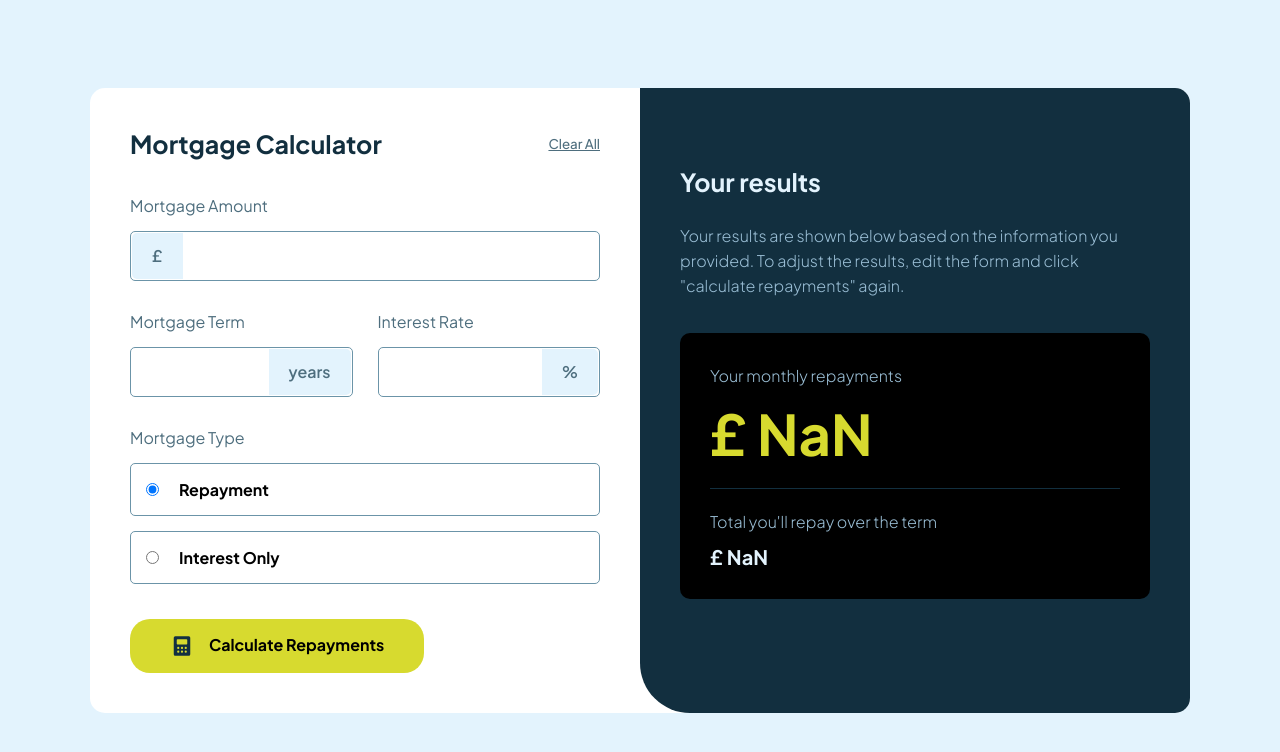
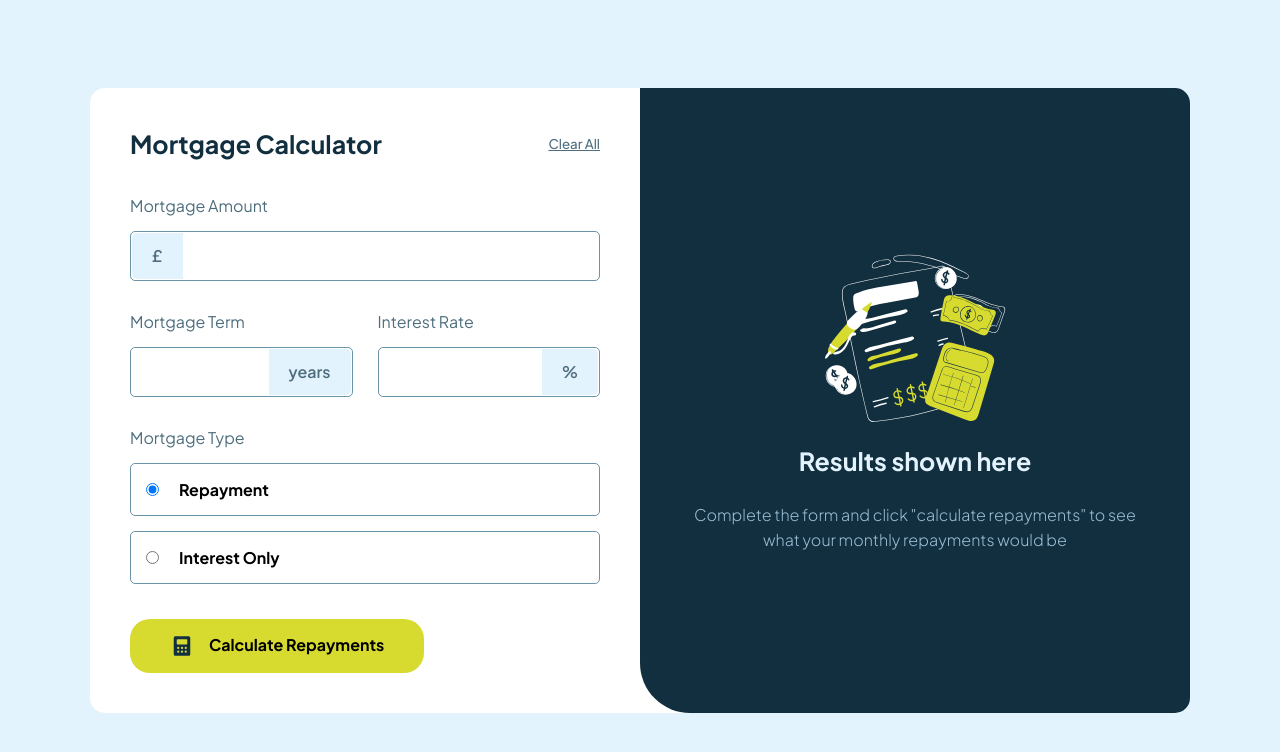
Before and after one commit to RoksolanaVeres/FEM_Mortgage-Repayment-Calculator, a React (Vite) app: page / in a window 1280 px wide. Shown: the top 752 px of the page. Built offline with nearby package versions, Linux system fonts and the light colour scheme.

Commit message:
showing results depending on the presence of errors

```diff
--- a/src/App.tsx
+++ b/src/App.tsx
@@ -168,7 +168,7 @@ export default function App() {
             </button>
           </form>
         </div>
-        <Results data={calculatorData} />
+        <Results data={calculatorData} errorFields={errorFields} />
       </div>
     </div>
   );
--- a/src/components/Results.tsx
+++ b/src/components/Results.tsx
@@ -2,17 +2,22 @@ import emptyResultImg from "../assets/images/illustration-empty.svg";
 import classes from "./Results.module.css";
 
 import { calculateMortgage } from "../utils/calculateMortgage.ts";
-import { calculatorDataType } from "../types/calculatorTypes.ts";
+import { calculatorDataType, ErrorFieldsType } from "../types/calculatorTypes.ts";
 
 type ResultsProps = {
   data: calculatorDataType;
+  errorFields: ErrorFieldsType;
 };
 
-export default function Results({ data }: ResultsProps) {
+export default function Results({ data, errorFields }: ResultsProps) {
   const { monthlyRepayment, totalRepayment } = calculateMortgage(data);
 
-  return (
-    // <EmptyFormResults />
+  const formIsValid =
+    !Number.isNaN(monthlyRepayment) &&
+    !Number.isNaN(totalRepayment) &&
+    Object.keys(errorFields).length === 0;
+
+  return formIsValid ? (
     <div className={classes.results_container}>
       <div>
         <h2 className={classes.results_header}>Your results</h2>
@@ -33,6 +38,8 @@ export default function Results({ data }: ResultsProps) {
         </div>
       </div>
     </div>
+  ) : (
+    <EmptyFormResults />
   );
 }
 
```
